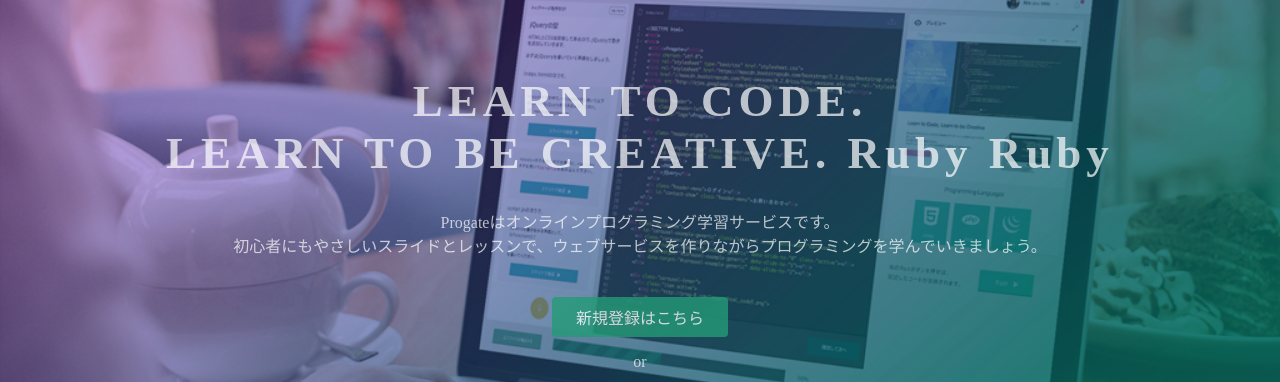
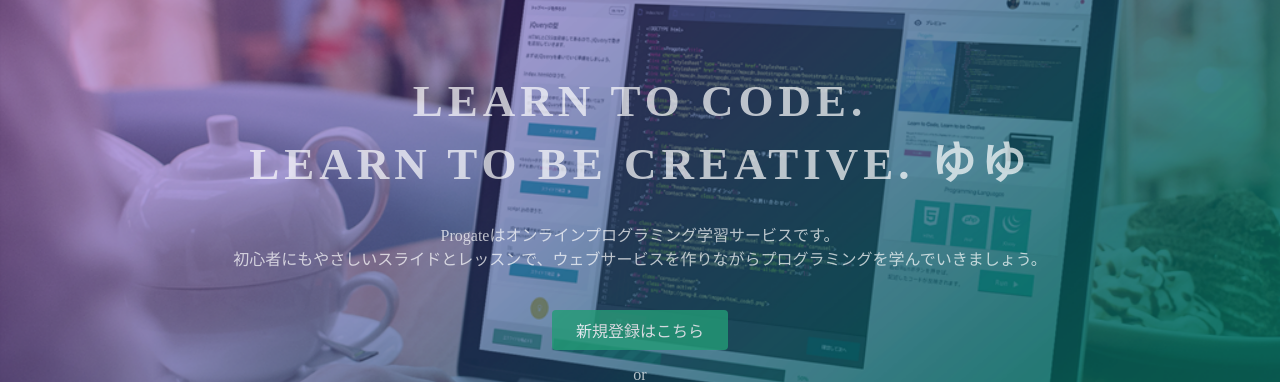
Before and after one commit to ruby0619/github.io, a plain HTML site: page index.html in a window 1280 px wide. Shown: the part 135-517 px from the top of the page. Drawn offline with Linux system fonts and the light colour scheme.

Commit message:
Update index.html

```diff
--- a/index.html
+++ b/index.html
@@ -23,7 +23,7 @@
   </header>
   <div class="top-wrapper">
     <div class="container">
-      <h1>LEARN TO CODE.<br>LEARN TO BE CREATIVE. Ruby Ruby</h1>
+      <h1>LEARN TO CODE.<br>LEARN TO BE CREATIVE. ゆゆ</h1>
       <p>Progateはオンラインプログラミング学習サービスです。<br>初心者にもやさしいスライドとレッスンで、ウェブサービスを作りながらプログラミングを学んでいきましょう。</p>
       <div class="btn-wrapper">
         <a href="#" class="btn signup">新規登録はこちら</a>
```
